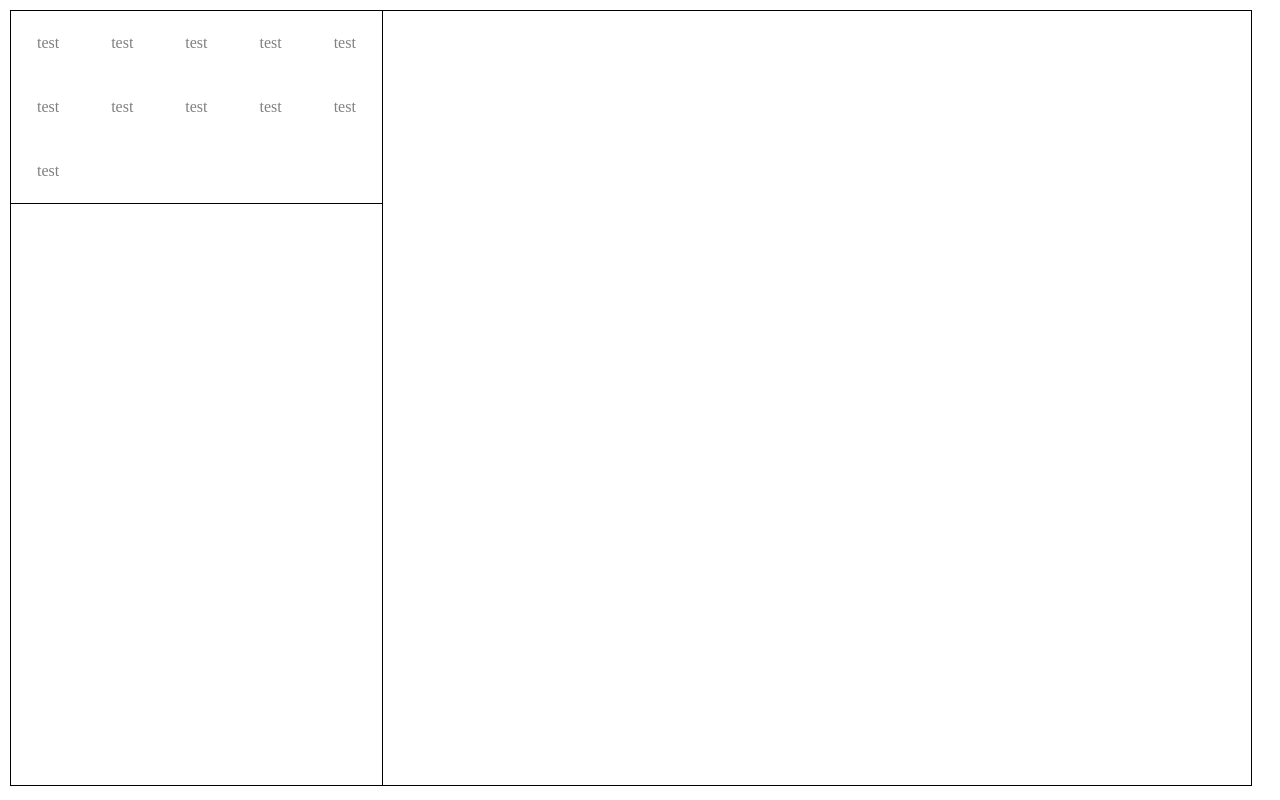
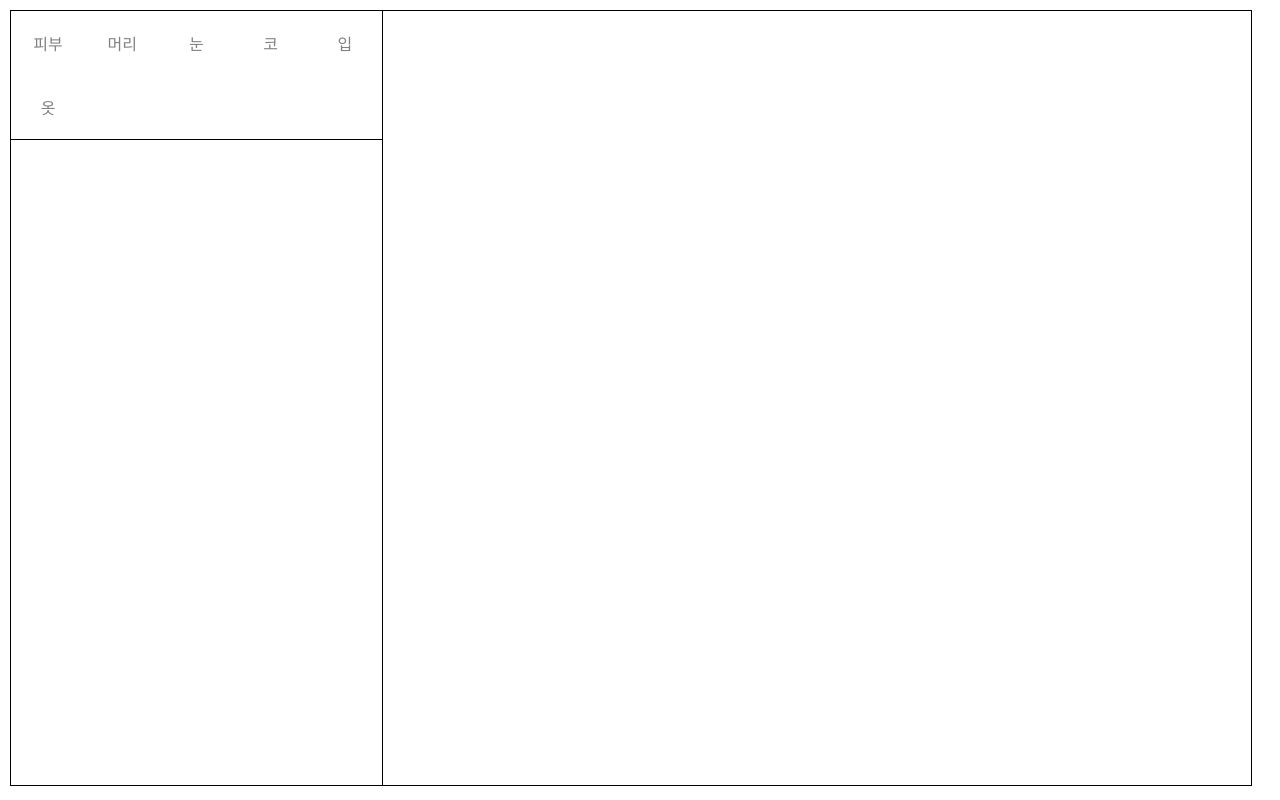
Before and after one commit to 5tarlight/pixel-creator, a Next.js app: page / in a window 1280 px wide. Built offline with nearby package versions, Linux system fonts and the light colour scheme.

Commit message:
font family

```diff
--- a/components/ImageSelecter.tsx
+++ b/components/ImageSelecter.tsx
@@ -2,23 +2,24 @@
 import CategoryItem from "./CategoryItem";
 
 interface Props {}
+
+export const categories = {
+  skin: "피부",
+  hair: "머리",
+  eye: "눈",
+  nose: "코",
+  mouth: "입",
+  clothes: "옷",
+};
 
 const ImageSelecter: NextPage<Props> = () => {
   return (
     <>
       <div className="selecter">
         <div className="category">
-          <CategoryItem text="test" />
-          <CategoryItem text="test" />
-          <CategoryItem text="test" />
-          <CategoryItem text="test" />
-          <CategoryItem text="test" />
-          <CategoryItem text="test" />
-          <CategoryItem text="test" />
-          <CategoryItem text="test" />
-          <CategoryItem text="test" />
-          <CategoryItem text="test" />
-          <CategoryItem text="test" />
+          {Object.values(categories).map((k, i) => (
+            <CategoryItem text={k} key={i} />
+          ))}
         </div>
       </div>
       <style jsx>{`
--- a/styles/globals.css
+++ b/styles/globals.css
@@ -1,3 +1,5 @@
+@import url("https://fonts.googleapis.com/css2?family=Noto+Sans+KR:wght@100;300&display=swap");
+
 html,
 body,
 div,
@@ -131,3 +133,7 @@
 * {
   box-sizing: border-box;
 }
+
+body {
+  font-family: "Noto Sans KR", sans-serif;
+}
```
